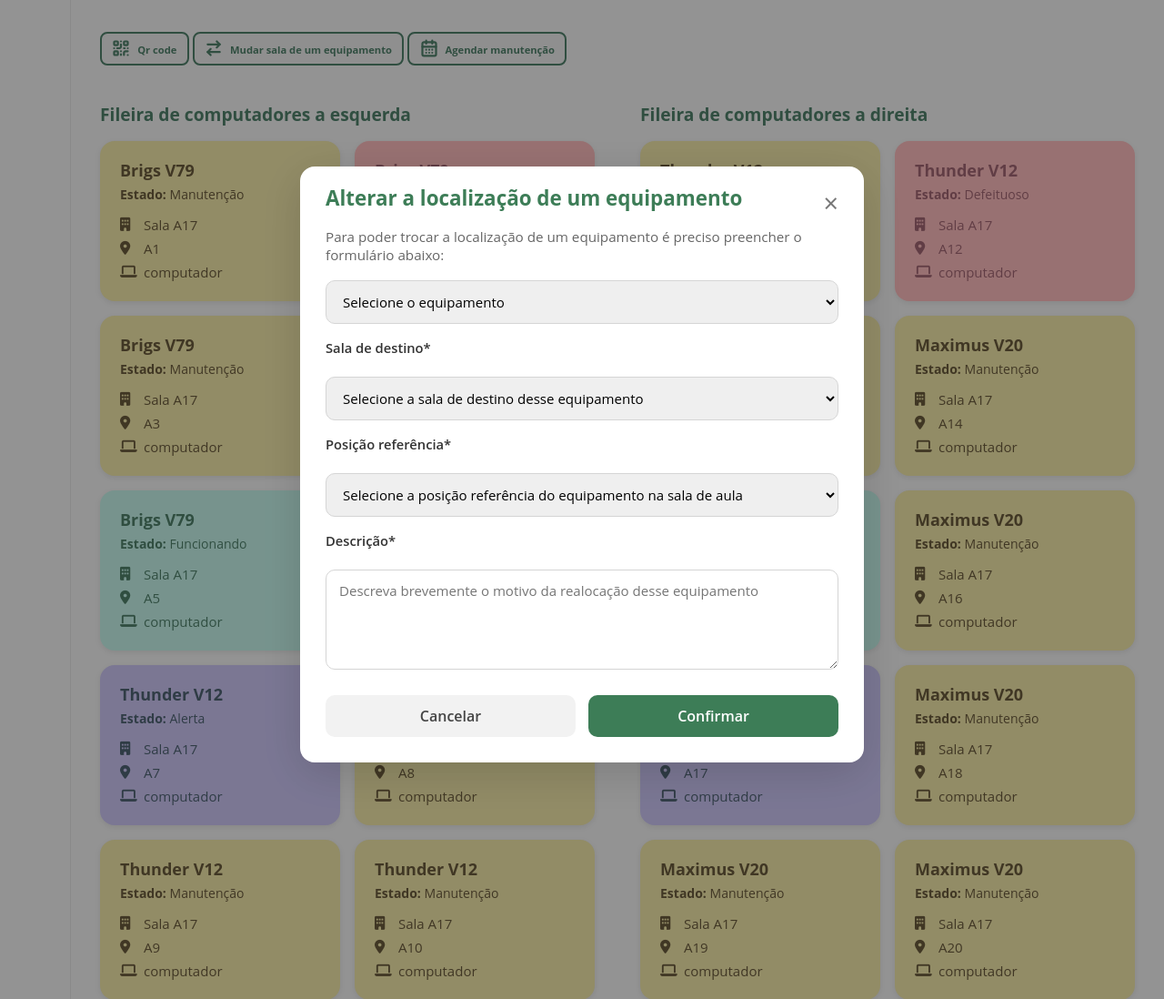
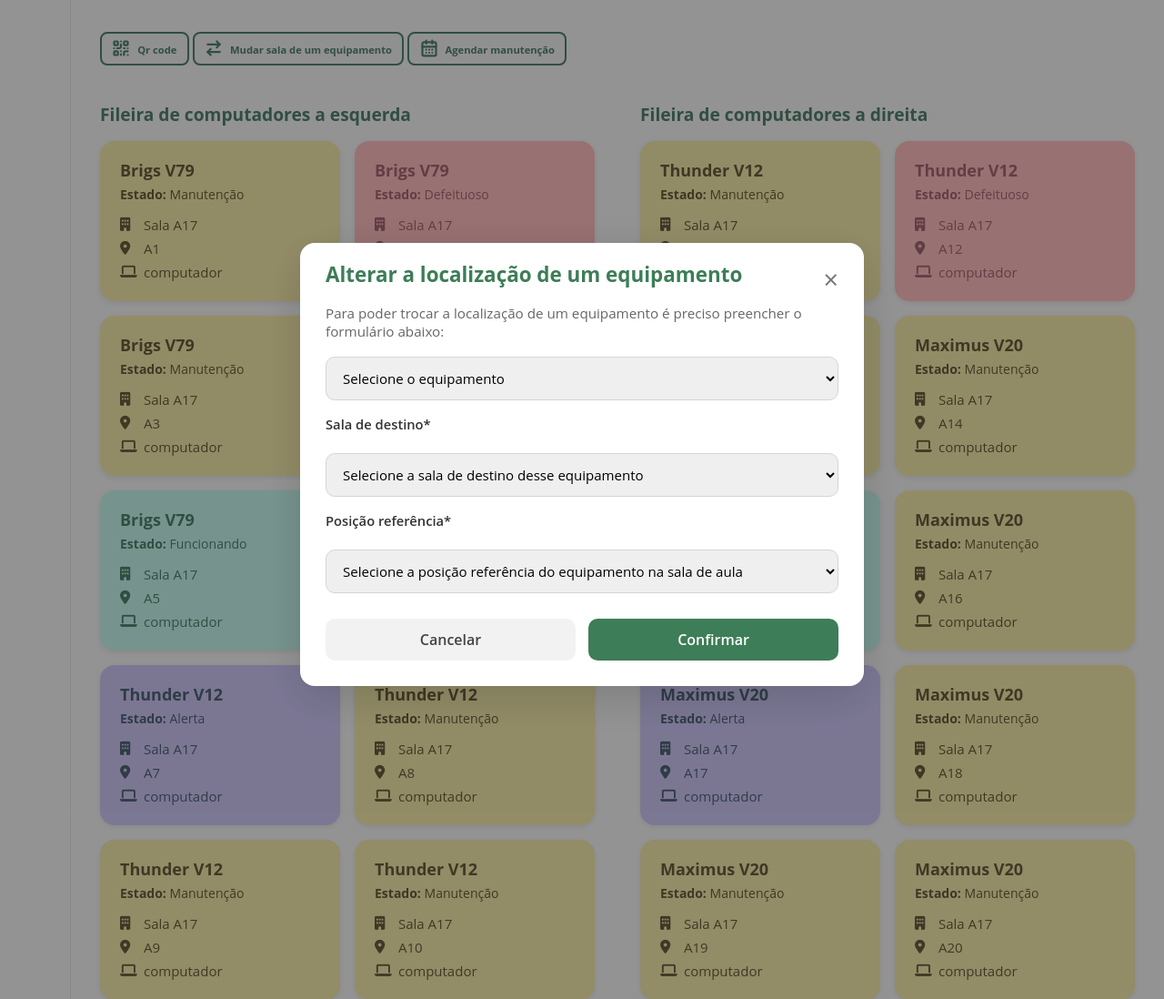
Before and after one commit to O-GALT/GALT, a Django app: page /locais/salas/ in a window 1280 px wide, after a click on "Mudar sala de um equipamento". Shown: the part 378-1476 px from the top of the page at 91% size. Run offline with Django 5.2, Linux system fonts and the light colour scheme.

Commit message:
refactor: retirar campo de descricao na alteracao de localizacao de equipamento

```diff
--- a/core/static/core/css/partials/alterar_localizacao_do_equipamento_modal/alterar_localizacao_do_equipamento_modal.css
+++ b/core/static/core/css/partials/alterar_localizacao_do_equipamento_modal/alterar_localizacao_do_equipamento_modal.css
@@ -73,8 +73,7 @@
     color: #333;
 }
 
-.form-modal-input,
-.form-modal-textarea {
+.form-modal-input {
     width: 100%;
     padding: 12px 14px;
     border: 1px solid #d5d5d5;
@@ -82,17 +81,10 @@
     font-size: 0.94rem;
 }
 
-.form-modal-input:focus,
-.form-modal-textarea:focus {
+.form-modal-input:focus {
     outline: none;
     border-color: #3e7bfa;
 }
-
-.form-modal-textarea {
-    min-height: 100px;
-    resize: vertical;
-}
-
 
 .form-modal-footer {
     margin-top: 28px;
--- a/core/templates/core/partials/alterar_localizacao_do_equipamento_modal/alterar_localizacao_do_equipamento_modal.html
+++ b/core/templates/core/partials/alterar_localizacao_do_equipamento_modal/alterar_localizacao_do_equipamento_modal.html
@@ -49,11 +49,6 @@
                 <option>Centro</option>
                 <option>Fundo</option>
             </select>
-
-            <label class="form-modal-label">Descrição*</label>
-            <textarea class="form-modal-textarea"
-                      placeholder="Descreva brevemente o motivo da realocação desse equipamento"></textarea>
-
         </div>
 
         <div class="form-modal-footer">
```
